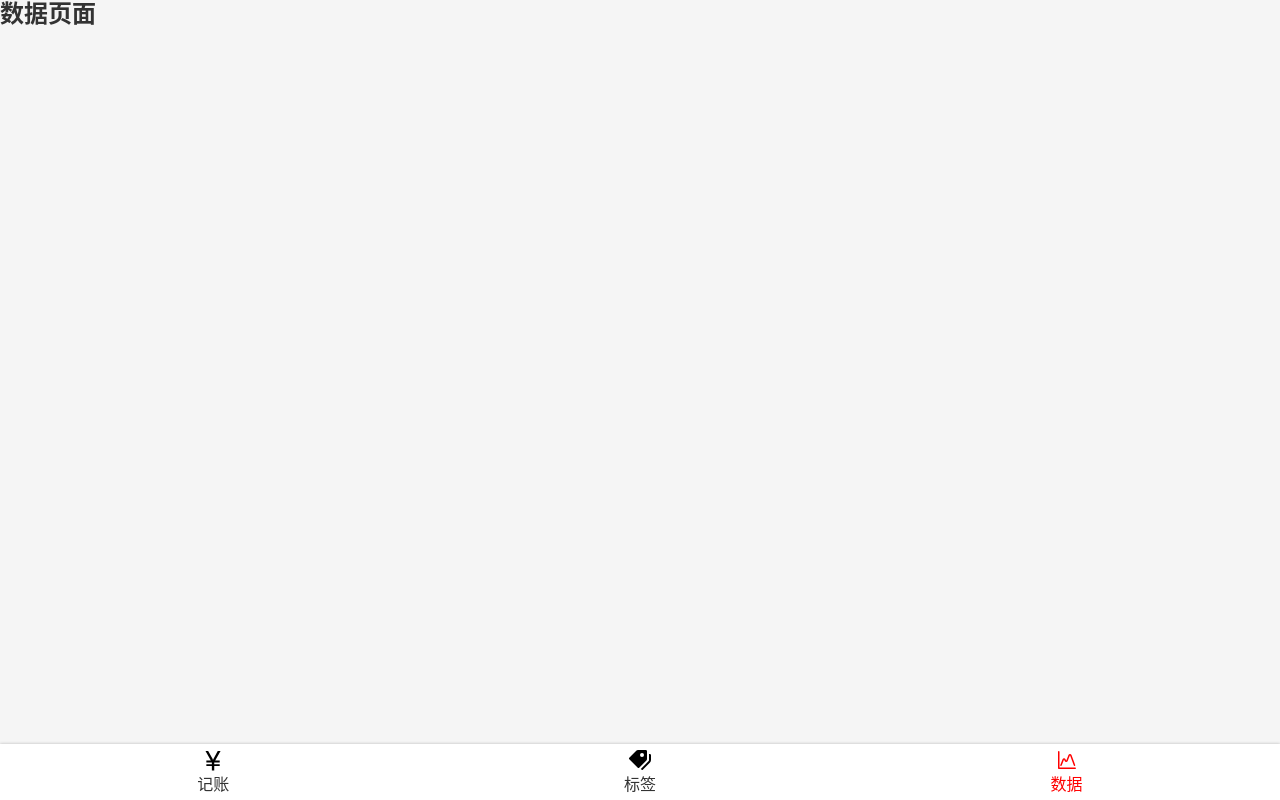
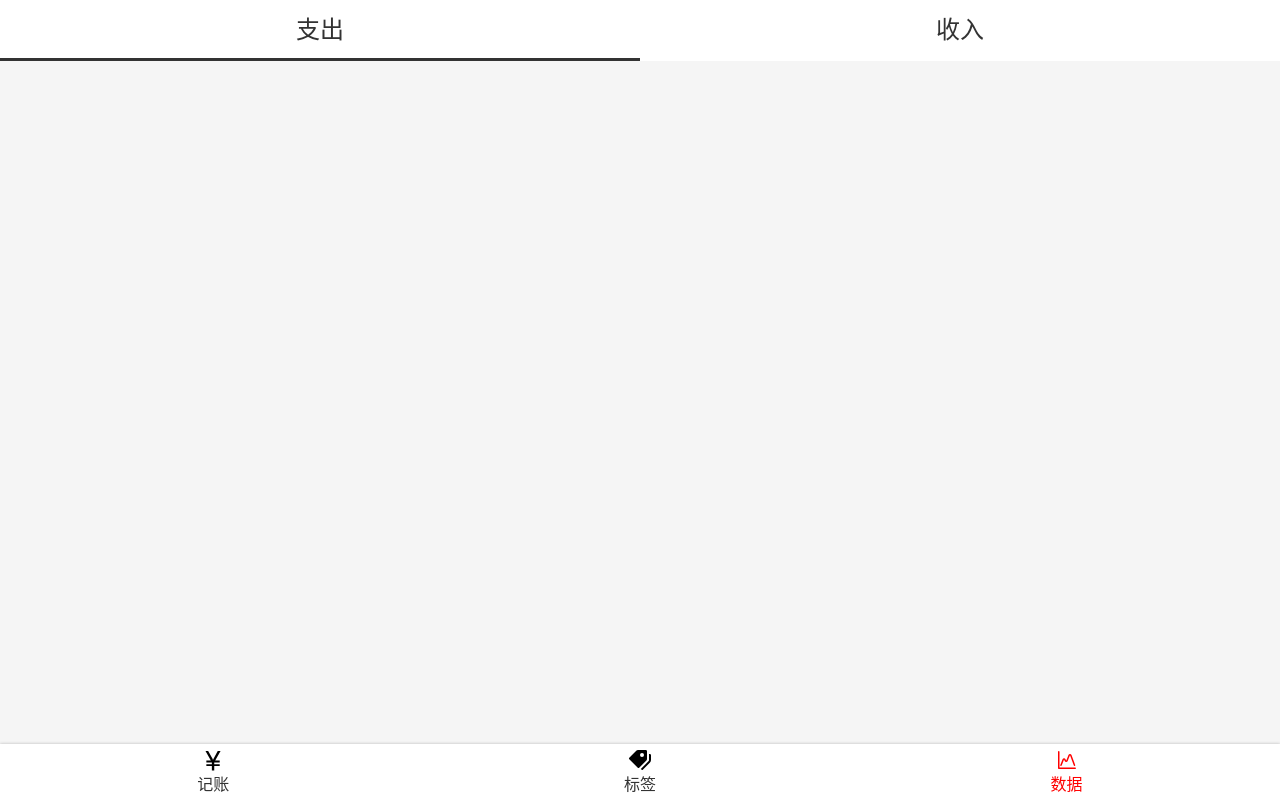
Before and after one commit to mzhaonanq/moneylog-react, a React app: page /#/statistics in a window 1280 px wide. Built offline with nearby package versions, Linux system fonts and the light colour scheme.

Commit message:
初步完成数据展示

```diff
--- a/package.json
+++ b/package.json
@@ -21,6 +21,7 @@
     "camelcase": "^5.3.1",
     "case-sensitive-paths-webpack-plugin": "2.3.0",
     "css-loader": "3.4.2",
+    "dayjs": "^1.8.35",
     "dotenv": "8.2.0",
     "dotenv-expand": "5.1.0",
     "eslint": "^6.6.0",
--- a/src/hooks/useTags.tsx
+++ b/src/hooks/useTags.tsx
@@ -45,8 +45,12 @@ const useTags=()=> {
    setTags([...tags, {id: createId(), name: tagName}]);
   }
  };
+ const getName=(id: number)=>{
+  const tag = tags.filter(t=>t.id===id)[0]
+  return tag ? tag.name : ''
+ }
  return {
-  tags, setTags, findTag, updateTag, findTagIndex, deleteTag, addTag
+  tags, setTags, findTag, updateTag, findTagIndex, deleteTag, addTag,getName
  };
 }
 
--- a/src/views/Money.tsx
+++ b/src/views/Money.tsx
@@ -13,6 +13,9 @@ display:flex;
 flex-direction: column;
 `;
 
+const Wrapper = styled.div`
+background: #c4c4c4;
+`
 type Category = '-' | '+'
 
 const defaultFormData = {
@@ -46,8 +49,10 @@ function Money() {
                    onChange={tagIds => onChange({tagIds})}/>
       <NoteSection value={selected.note}
                    onChange={note => onChange({note})}/>
+                   <Wrapper>
       <CategorySection value={selected.category}
                        onChange={category => onChange({category})}/>
+                   </Wrapper>
       <NumberPadSection value={selected.amount}
                         onChange={amount => onChange({amount})}
                         onOk={() => {submit();}}
--- a/src/views/Statistics.tsx
+++ b/src/views/Statistics.tsx
@@ -1,10 +1,35 @@
 import Layout from '../components/Layout';
-import React from 'react';
+import React, {useState} from 'react';
+import {CategorySection} from './money/CategorySection';
+import styled from 'styled-components';
+import {useRecords} from '../hooks/useRecords';
+import {useTags} from '../hooks/useTags';
+import dayjs from 'dayjs';
+
+const Wrapper = styled.div`
+background: #ffffff;
+`;
 
 function Statistics() {
+  const [category, setCategory] = useState<'-' | '+'>('-');
+  const {records} = useRecords()
+  const {getName} = useTags()
   return (
     <Layout>
-      <h2>数据页面</h2>
+      <Wrapper>
+        <CategorySection value={category}
+                         onChange={value => setCategory(value)}/>
+      </Wrapper>
+      <div>
+        {records.map(r=>{
+          return <div>{r.tagIds.map(tagId =><span key={tagId}>{getName(tagId)}</span>)}
+          <hr/>
+            {r.amount}
+            <hr/>
+            {dayjs(r.createdAt).format('YYYY年MM月DD日')}
+          </div>
+        })}
+      </div>
     </Layout>
   )
 }
--- a/src/views/money/CategorySection.tsx
+++ b/src/views/money/CategorySection.tsx
@@ -5,7 +5,7 @@ const Wrapper=styled.section`
   font-size: 24px;
   > ul{
   display:flex;
-  background: #c4c4c4;
+
     > li{
     width: 50%;
     text-align:center;
@@ -39,7 +39,7 @@ const CategorySection: React.FunctionComponent<Props> =(props)=>{
       <ul>
         {categoryList.map(c=>
         <li key={c}
-            className={category===c ? 'selected' : ''}
+            className={c===category ? 'selected' : ''}
             onClick={()=>{props.onChange(c)}}
           >{categoryMap[c]}
           </li>
```
Also changed, not shown: 1 other file (tests, documents, lock files or other folders).
